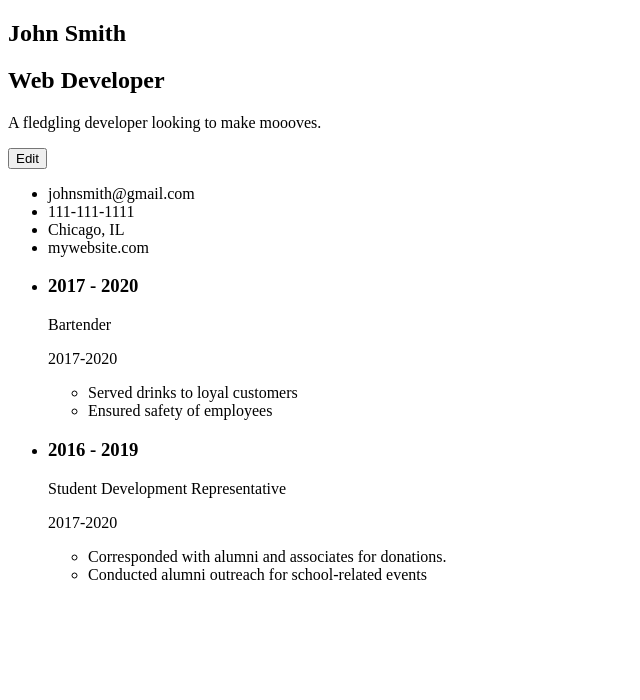
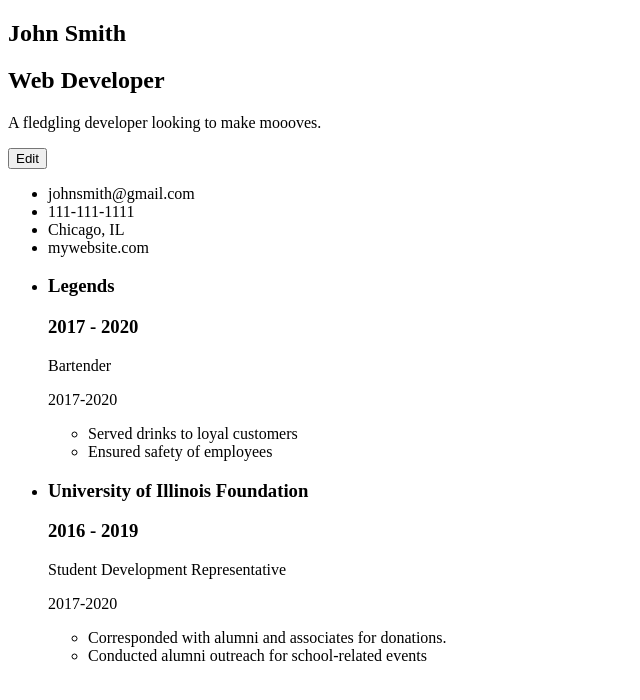
Before and after one commit to MochaDreamboat/React-CV, a React (Create React App) app: page / in a window 1280 px wide. Shown: the top 700 px of the page, without its empty margins (0-640 px from the left). Built offline with nearby package versions, Linux system fonts and the light colour scheme.

Commit message:
Deleted placeholder code.

```diff
--- a/src/App.js
+++ b/src/App.js
@@ -3,15 +3,6 @@ import Form from "./components/Form.js";
 import Header from "./components/Header.js";
 import Experience from "./components/Experience.js";
 import ContactInfo from "./components/ContactInfo.js";
-
-const pastJobs =
-[
-  {
-    title: 'Legends',
-    years: '2017-2021',
-    positions: [{role: 'Bartender', years: '2017-2020', duties: ['Served drinks to loyal customers', 'Ensured safety of employees']}]
-  },
-]
 
 class App extends Component {
   constructor() {
@@ -32,12 +23,12 @@ class App extends Component {
 
       employers: [
            {
-          employer: 'Legends',
+          name: 'Legends',
           years: '2017 - 2020',
           positions: [{role: 'Bartender', years: '2017-2020', duties: ['Served drinks to loyal customers', 'Ensured safety of employees']}]
         },
         {
-          employer: 'University of Illinois Foundation',
+          name: 'University of Illinois Foundation',
           years: '2016 - 2019',
           positions: [{role: 'Student Development Representative', years: '2017-2020', duties: ['Corresponded with alumni and associates for donations.', 'Conducted alumni outreach for school-related events']}]
         },
--- a/src/components/Experience.js
+++ b/src/components/Experience.js
@@ -7,7 +7,7 @@ const Experience = ({pastJobs}) => {
             {pastJobs.map((employer) => {
                 return (
                 <li>
-                    <h3>{employer.title}</h3>
+                    <h3>{employer.name}</h3>
                     <h3>{employer.years}</h3>
                     {employer.positions.map((position) => {
                         return <Position position={position} />
```
